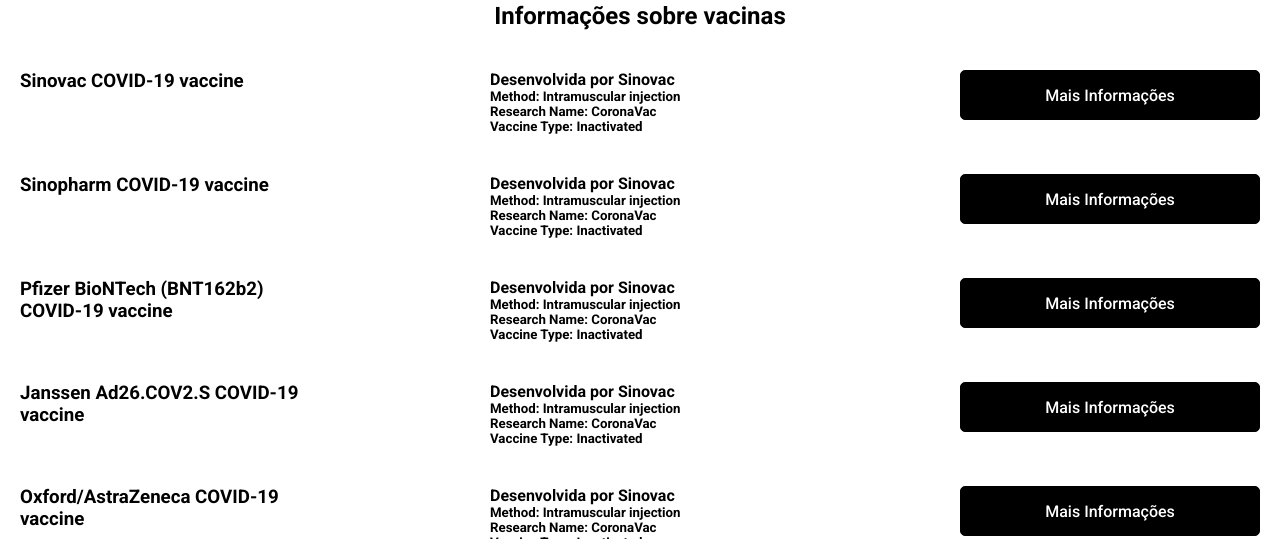
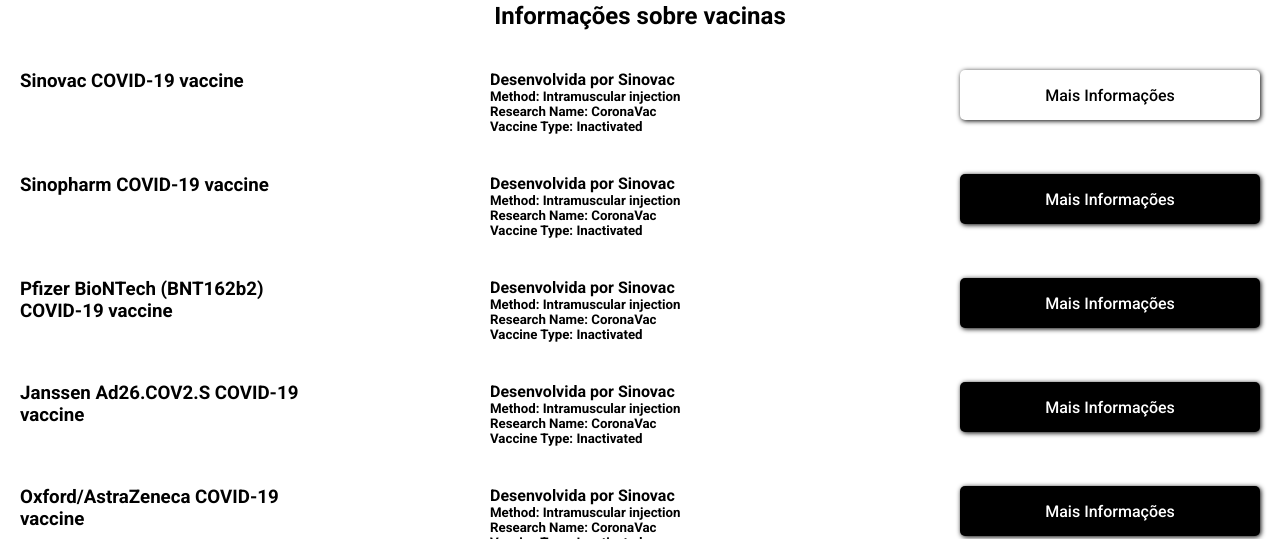
Before and after one commit to Netosilv4/covid-19-worldwide-info, a React (Create React App) app: page / in a window 1280 px wide. In both pictures the pointer is over the link 1110 px from the left and 356 px from the top of the page. Shown: the part 261-800 px from the top of the page. Built offline with nearby package versions, Linux system fonts and the light colour scheme; no server answers.

Commit message:
Link customization

```diff
--- a/src/components/Vaccines/VaccineContainer.jsx
+++ b/src/components/Vaccines/VaccineContainer.jsx
@@ -6,7 +6,6 @@
   return (
     <div className="VaccineContainer">
       <h3>{data.name}</h3>
-      {console.log(data)}
       <div>
         <h4>
           Desenvolvida por
--- a/src/styles/vaccineContainer.css
+++ b/src/styles/vaccineContainer.css
@@ -14,11 +14,16 @@
   display: flex;
   align-items: center;
   text-decoration: none;
-  border: 1px solid black;
   background-color: black;
   color: white;
   border-radius: 5px;
   padding: 5px;
   height: 50px;
   justify-content: center;
+  box-shadow: 1px 1px 5px black;
 }
+
+.VaccineContainer a:hover {
+  background-color: white;
+  color: black;
+}
```
